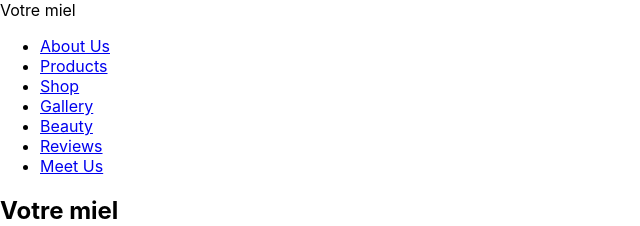
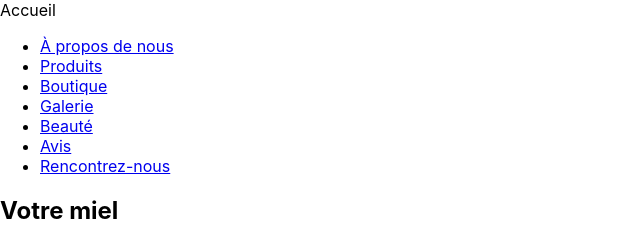
Before and after one commit to Ariaky/votre_miel, a React (Create React App) app: page / in a window 1280 px wide. Shown: the top 226 px of the page, without its empty margins (0-640 px from the left). Built offline with nearby package versions, Linux system fonts and the light colour scheme.

Commit message:
button translation

```diff
--- a/src/components/Navbar/Navbar.jsx
+++ b/src/components/Navbar/Navbar.jsx
@@ -4,15 +4,15 @@ const Navbar = () => {
   const { t } = useTranslation();
     return (
       <nav>
-        <div className="logo">Votre miel</div>
+        <div className="logo">{t('navbar.home')}</div>
         <ul>
-          <li><a href="#about-us">About Us</a></li>
-          <li><a href="#products">Products</a></li>
-          <li><a href="#shop">Shop</a></li>
-          <li><a href="#gallery">Gallery</a></li>
-          <li><a href="#beauty">Beauty</a></li>
-          <li><a href="#reviews">Reviews</a></li>
-          <li><a href="#meet-us">Meet Us</a></li>
+          <li><a href="#about-us">{t('navbar.about')}</a></li>
+          <li><a href="#products">{t('navbar.products')}</a></li>
+          <li><a href="#shop">{t('navbar.shop')}</a></li>
+          <li><a href="#gallery">{t('navbar.gallery')}</a></li>
+          <li><a href="#beauty">{t('navbar.beauty')}</a></li>
+          <li><a href="#reviews">{t('navbar.reviews')}</a></li>
+          <li><a href="#meet-us">{t('navbar.meet_us')}</a></li>
         </ul>
       </nav>
     );
```
